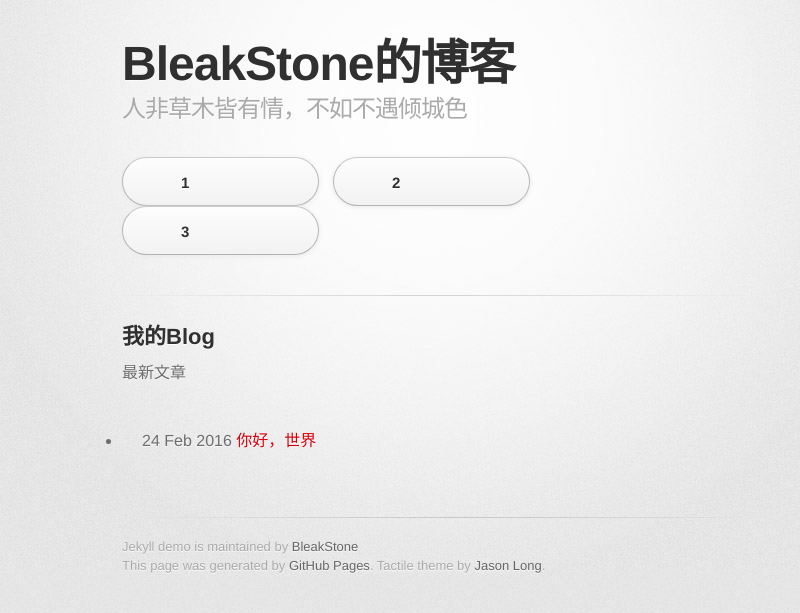
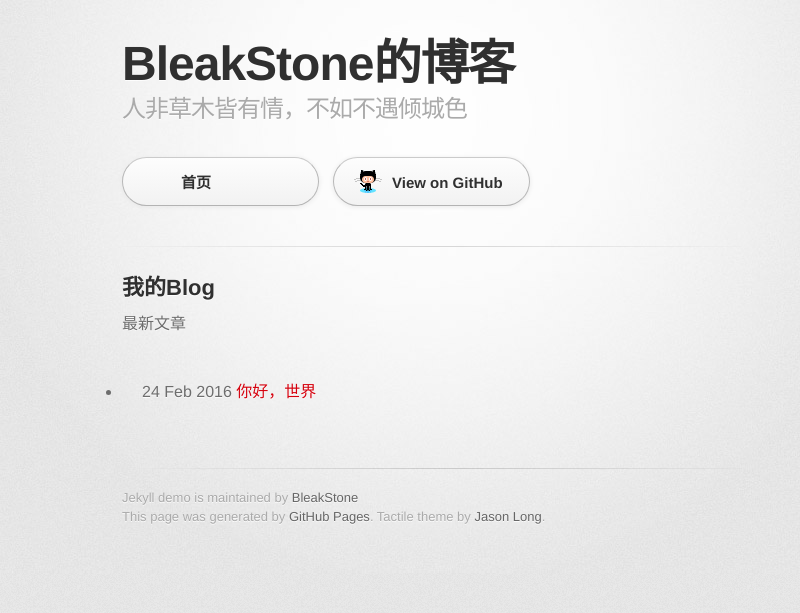
Before and after one commit to BleakStone/blog, a Jekyll site: the page built from index.html, in a window 1280 px wide. Shown: the top 613 px of the page, without its empty margins (208-1008 px from the left). Built offline with Jekyll 4.4.1, drawn with Linux system fonts in a browser that asks for light colours; some web fonts are replaced.

Commit message:
Update default.html

```diff
--- a/_layouts/default.html
+++ b/_layouts/default.html
@@ -38,16 +38,13 @@
         </header>
 
         <section id="downloads" class="clearfix">
-
-        <!--
+          <!--
           <a href="https://github.com/BleakStone/jekyll_demo/zipball/master" id="download-zip" class="button"><span>Download .zip</span></a>
           <a href="https://github.com/BleakStone/jekyll_demo/tarball/master" id="download-tar-gz" class="button"><span>Download .tar.gz</span></a>
           <a href="https://github.com/BleakStone/jekyll_demo" id="view-on-github" class="button"><span>View on GitHub</span></a>
           -->
-          <a href="" id="" class="button"><span>1</span></a>
-          <a href="" id="" class="button"><span>2</span></a>
-          <a href="" id="" class="button"><span>3</span></a>
-
+          <a href="" id="" class="button"><span>首页</span></a>
+          <a href="https://github.com/BleakStone/jekyll_demo" id="view-on-github" class="button"><span>View on GitHub</span></a>
         </section>
 
 
```
